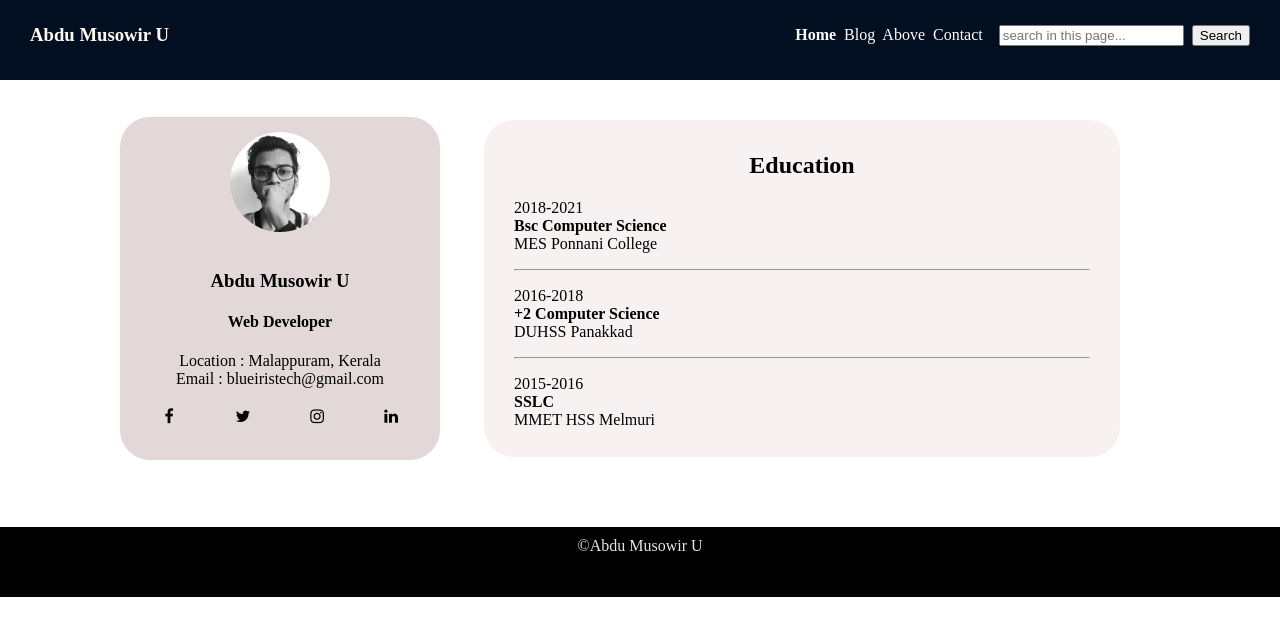
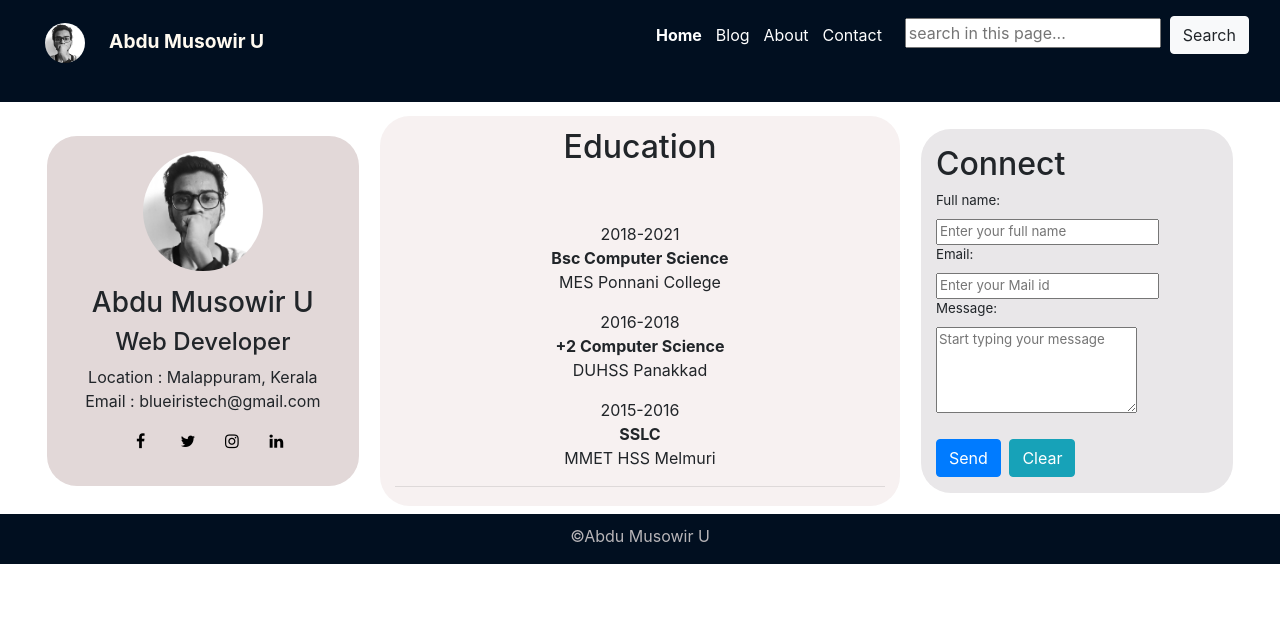
Before and after one commit to musowir/sample.github.io, a plain HTML site: page index.html in a window 1280 px wide. Drawn offline with nearby package versions, Linux system fonts and the light colour scheme.

Commit message:
update oct 4

```diff
--- a/index.html
+++ b/index.html
@@ -7,26 +7,29 @@
     <title>Profile</title>
     <link rel="shortcut icon" href="time.ico" type="image/x-icon">
     <link rel="stylesheet" href="style.css">
+    <link rel="stylesheet" href="https://maxcdn.bootstrapcdn.com/bootstrap/4.0.0/css/bootstrap.min.css" integrity="sha384-Gn5384xqQ1aoWXA+058RXPxPg6fy4IWvTNh0E263XmFcJlSAwiGgFAW/dAiS6JXm" crossorigin="anonymous">
     <link rel="stylesheet" href="https://cdnjs.cloudflare.com/ajax/libs/font-awesome/4.7.0/css/font-awesome.min.css">
 </head>
 <body>
-    <div class="container">
-        <div class="header">
-            <div class="icon">
-                <h3 class="icon-txt">Abdu Musowir U</h3>
+    <div class="cont">
+        <div class="header col-md-12 col-12">
+            <div class="icon col-md-6 col-12">
+
+                <p class="icon-txt"><img src="time.jpeg" alt="" width="70px" class="profile-pic">&nbsp;&nbsp;Abdu Musowir U</p>
 
             </div>
-            <div class="nav">
+            <div class="nav col-md-6 col-12 navbar">
                 <a href=""><b>Home</b></a>&nbsp;
                 <a href="">Blog</a>&nbsp;
-                <a href="">Above</a>&nbsp;
+                <a href="">About</a>&nbsp;
                 <a href="">Contact</a>&nbsp;&nbsp;&nbsp;
-                <input type="text" name="" id="" placeholder="search in this page...">&nbsp;&nbsp;<button>Search</button>
+                <div><input type="text" name="" id="" placeholder="search in this page...">&nbsp;&nbsp;<button class="btn btn-light">Search</button></div>
             </div>
         </div>
-        <div class="block">
-            <div class="prof">
-                <img src="time.jpeg" alt="" class="profile-pic">
+
+        <div class="block col-12">
+            <div class="prof col-md-4 col-12 col-lg-3">
+                <img src="time.jpeg" alt="" class="profile-pic" width= 150px>
                 <h3>Abdu Musowir U</h3>
                 <h4>Web Developer</h4>
                 <p>Location : Malappuram, Kerala<br>
@@ -37,24 +40,62 @@
                 <a href="#" class="fa fa-linkedin"></a>
             </p>
             </div>
-            <div class="b2">
-                    <h2>Education</h2>
+            <div class="b2 col-md-7 col-lg-5 col-12">
+                    <h2>Education</h2><br><br>
                     <P class=edup> 2018-2021 <br>
                     <b>Bsc Computer Science </b> <br>
-                    MES Ponnani College  <hr>
+                    MES Ponnani College  <br>
                     <P class=edup>2016-2018 <br>
                     <b>+2 Computer Science </b> <br>
-                    DUHSS Panakkad </P><hr>
+                    DUHSS Panakkad </P>
                     <P class=edup>2015-2016 <br>
                     <b>SSLC </b> <br>
                     MMET HSS Melmuri</P>
+                     <hr>
+                    <h2>Services</h2><br><br>
+                    <P class=edup>
+                    Web Designing  <br>
+                    <P class=edup>Web development <br>
+                    <P class=edup>Content Creation <br>
+                    <P class=edup> Graphic Designing<hr>
+
+                    <h2>Skills</h2><br><br>
+                    <P class=edup> <button class="btn btn-light"> HTML</button>&numsp;
+                        <button class="btn btn-light">CSS</button>&numsp;
+                        <button class="btn btn-light">JS</button>&numsp;
+                        <button class="btn btn-light">jquery</button>&numsp;</P>
+                        <P class=edup><button class="btn btn-light">React.js</button>&numsp;
+                        <button class="btn btn-light">Angular.js</button>&numsp;
+                        <button class="btn btn-light">Express</button>&numsp;
+                        <button class="btn btn-light">Node.js</button>&numsp;</P>
+                        <P class=edup> <button class="btn btn-light">MongoDB</button>&numsp;
+                        <button class="btn btn-light">Python</button>&numsp;
+                        <button class="btn btn-light">Django</button>&numsp;
+                        <button class="btn btn-light">SQL</button>&numsp; </P>
 
             </div>
-
+            <div class="contact col-lg-3 col-12">
+                <h2>Connect</h2>
+                <form action="">
+                <label for="name">Full name: </label><br>
+                <input type="text" name="name" id="name" placeholder="Enter your full name"><br>
+                <label for="email">Email: </label><br>
+                <input type="email" name="email" id="email" placeholder="Enter your Mail id"> <br>
+                <label for="msg">Message: </label><br>
+                <textarea name="msg" id="msg" cols="20" rows="4" placeholder="Start typing your message"></textarea><br>
+                <br><button class="btn btn-primary" type="submit">Send</button>&numsp;<button class="btn btn-info" type="reset">Clear</button>
+            </form>
+            </div>
         </div>
-        <div class="footer">
+        <div class="footer col-12">
             &copy;Abdu Musowir U
         </div>
     </div>
+
+
+    <script src="https://code.jquery.com/jquery-3.2.1.slim.min.js" integrity="sha384-KJ3o2DKtIkvYIK3UENzmM7KCkRr/rE9/Qpg6aAZGJwFDMVNA/GpGFF93hXpG5KkN" crossorigin="anonymous"></script>
+    <script src="https://cdnjs.cloudflare.com/ajax/libs/popper.js/1.12.9/umd/popper.min.js" integrity="sha384-ApNbgh9B+Y1QKtv3Rn7W3mgPxhU9K/ScQsAP7hUibX39j7fakFPskvXusvfa0b4Q" crossorigin="anonymous"></script>
+    <script src="https://maxcdn.bootstrapcdn.com/bootstrap/4.0.0/js/bootstrap.min.js" integrity="sha384-JZR6Spejh4U02d8jOt6vLEHfe/JQGiRRSQQxSfFWpi1MquVdAyjUar5+76PVCmYl" crossorigin="anonymous"></script>
+
 </body>
 </html>
--- a/style.css
+++ b/style.css
@@ -2,21 +2,29 @@ body{
     margin: 0px;
 }
 .header{
-    height: 80px;
+    display:inline-block;
     background-color: #010f20;
     color: floralwhite;
+    padding: .5rem;
+
 }
 .icon{
-    width: 50%;
     float: left;
-    margin-left: 30px;
-    padding-top: 5px;
+    background-color: #010f20;
+    color: floralwhite;
+
+
+}
+
+.icon-txt{
+    font-size: larger;
+    vertical-align: middle;
+    font-weight: bold;
 }
 .nav{
     float: right;
-    padding-top: 25px;
-    padding-right: 30px;
-
+    background-color: #010f20;
+    color: floralwhite;
 }
 .nav a:hover{
     text-decoration: none;
@@ -27,27 +35,36 @@ body{
     text-decoration: none;
     color: rgb(255, 255, 255);
 }
+.block > div
+{
+    display: inline-block;
+    vertical-align: middle;
+}
 .block{
+
     text-align: center;
+    margin: 0px auto;
+    width: 40%;
 }
-.block > * {
-    display:inline-block;
-    vertical-align:middle;
-}
+
+
 .prof{
+    margin:.5rem;
     text-align: center;
     border-radius: 30px;
     width: 25%;
+    height: 350px;
     background-color: rgb(226, 216, 216);
 }
 .prof:hover{
     background-color: rgb(184, 184, 180);
+
+
 }
 .profile-pic{
 
     border-radius: 50%;
     padding: 15px;
-    width: 100px;
 }
 .fa {
     padding: 20px;
@@ -63,15 +80,28 @@ body{
   }
 
   .b2{
+    margin: .5rem;
     text-align: center;
-    margin: 40px;
     width: 45%;
-    height: 100%;
+    height: 390px;
     border-radius: 30px;
     background-color: rgb(247, 241, 241);
     padding: 12px;
     padding-left: 30px;
     padding-right: 30px;
+    overflow-y: auto;
+
+  }
+
+  /* Hide scrollbar for Chrome, Safari and Opera */
+.b2::-webkit-scrollbar {
+    display: none;
+  }
+
+  /* Hide scrollbar for IE, Edge and Firefox */
+  .b2 {
+    -ms-overflow-style: none;  /* IE and Edge */
+    scrollbar-width: none;  /* Firefox */
   }
 
   .b2:hover{
@@ -79,19 +109,35 @@ body{
 }
 
   .edup{
-      text-align: left;
+    text-align: center;
       font-size: medium;
   }
   hr{
       color: #e9e3e9;
   }
 
+.contact{
+    text-align: left;
+    margin: .5rem;
+    background-color:#e9e7e9;
+    border-radius: 30px;
+    font-size: smaller;
+    padding: 1rem;
+}
+.contact:hover{
+    background-color: rgb(226, 226, 228);
+}
+
 .footer{
-    float: bottom;
-    color: #e9e3e9;
-    background-color: black;
+    color: #b8b5b8;
+    position: absolute;
+    bottom: 0;
+    text-align: center;
+    background-color: #010f20;
     height: 50px;
-    margin-top: 30px;
     padding: 10px;
-    text-align: center;
 }
+
+.edup > button{
+    width: 100px;
+}
```
